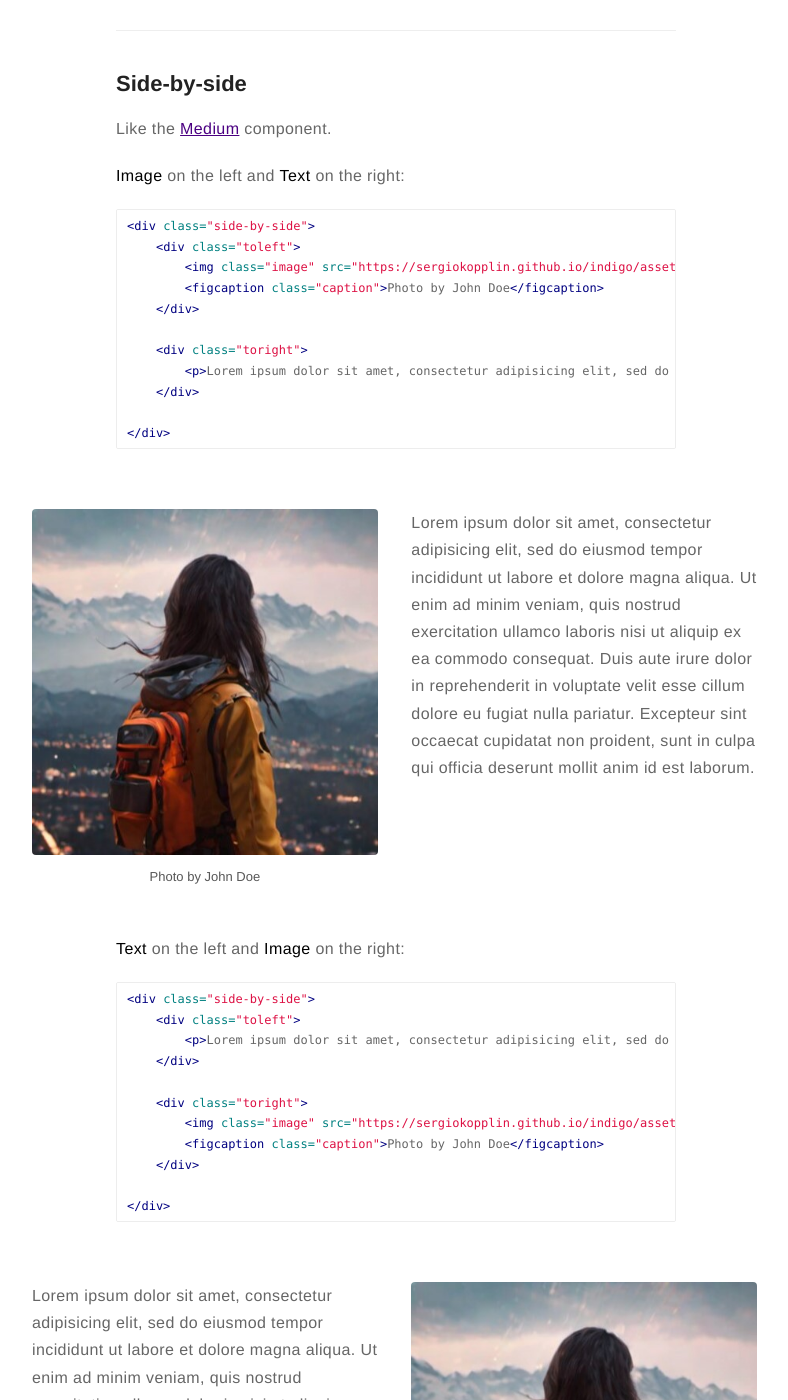
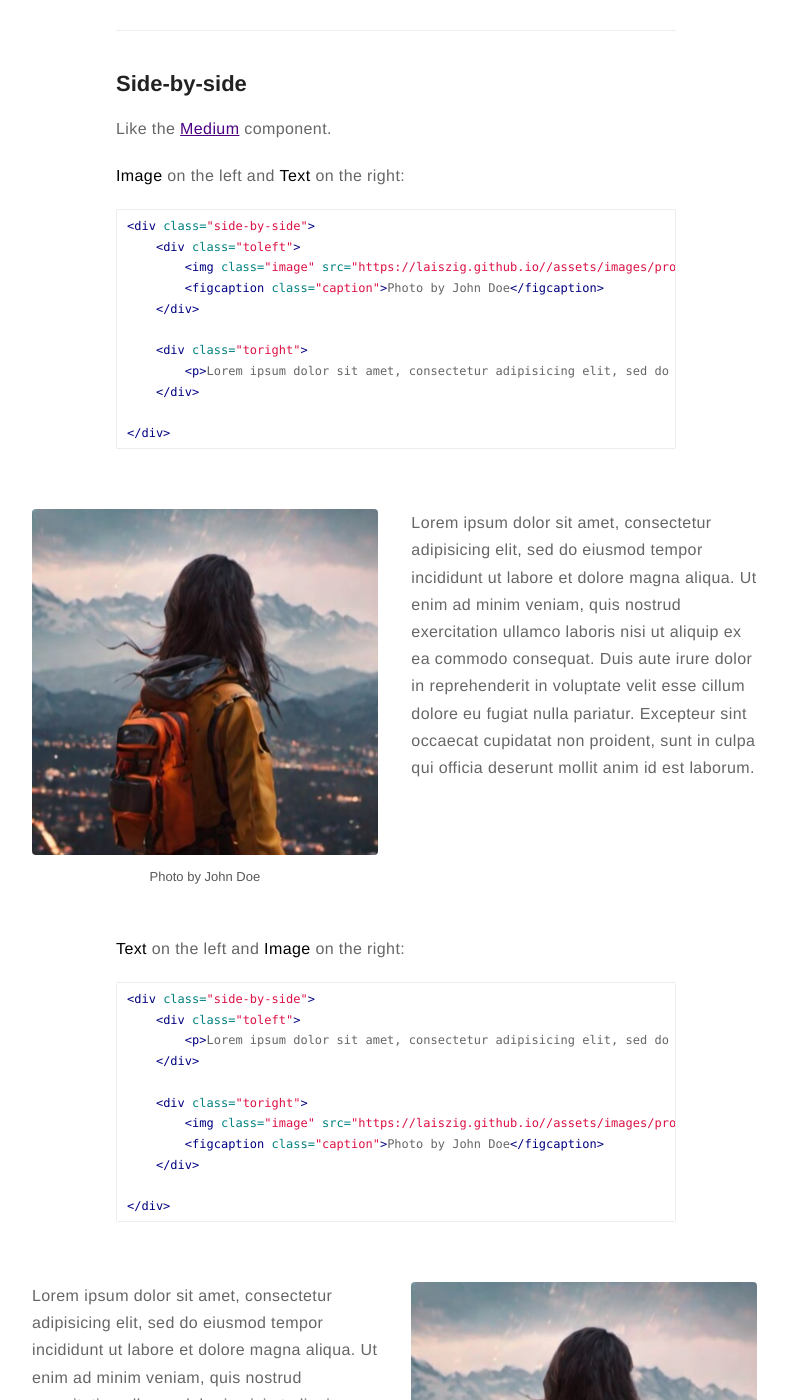
Before and after one commit to laiszig/laiszig.github.io, a Jekyll site: the page built from _posts/2015-02-24-markdown-extra-components.markdown, in a window 1280 px wide and 1400 px high, scrolled down 1070 px. Shown: the whole window, without its empty margins (244-1032 px from the left). Built offline with Jekyll 4.4.1, drawn with Linux system fonts in a browser that asks for light colours; nearby versions of some CDN libraries; comment, search, counter and statistics services are not loaded; some of the changed text lies outside the part shown.

Commit message:
rename repo and url

```diff
--- a/_config.yml
+++ b/_config.yml
@@ -8,7 +8,7 @@ description: A blog about technology and stuff related
 # if it's an external image, update below for true
 # better with square images
 external-image: false
-picture: assets/images/profile2.jpg
+picture: assets/images/profile.jpg
 
 # your site color theme, true for dark theme,
 # false to light theme, auto to switch with system.
@@ -20,7 +20,7 @@ resume: true
 resume-external: true
 resume-url: https://google.com/?q=my+resume
 
-url: https://sergiokopplin.github.io/indigo
+url: https://laiszig.github.io/
 # your url: https://USERNAME.github.io
 
 permalink: /:title/
@@ -31,7 +31,7 @@ permalink: /:title/
 # if you don't want comments in your posts, leave categories empty
 disqus:
     shortname: github # enter this from your disqus account
-    categories: [blog, project] # only show disqus for posts that have these categories
+    categories: [] # only show disqus for posts that have these categories
 
 # if you don't have any of social below, comment the line
 # facebook: myfacebook
@@ -46,7 +46,7 @@ authors:
         name: Lais Ziegler
         bio: Dev in training... 👋
         external-image: false
-        picture: assets/images/profile2.jpg
+        picture: assets/images/profile.jpg
         twitter: johndoe
 
 # do you want a larger site? change the option below
```
Also changed, not shown: assets/images/profile.jpg, assets/images/profile2.jpg (deleted).
